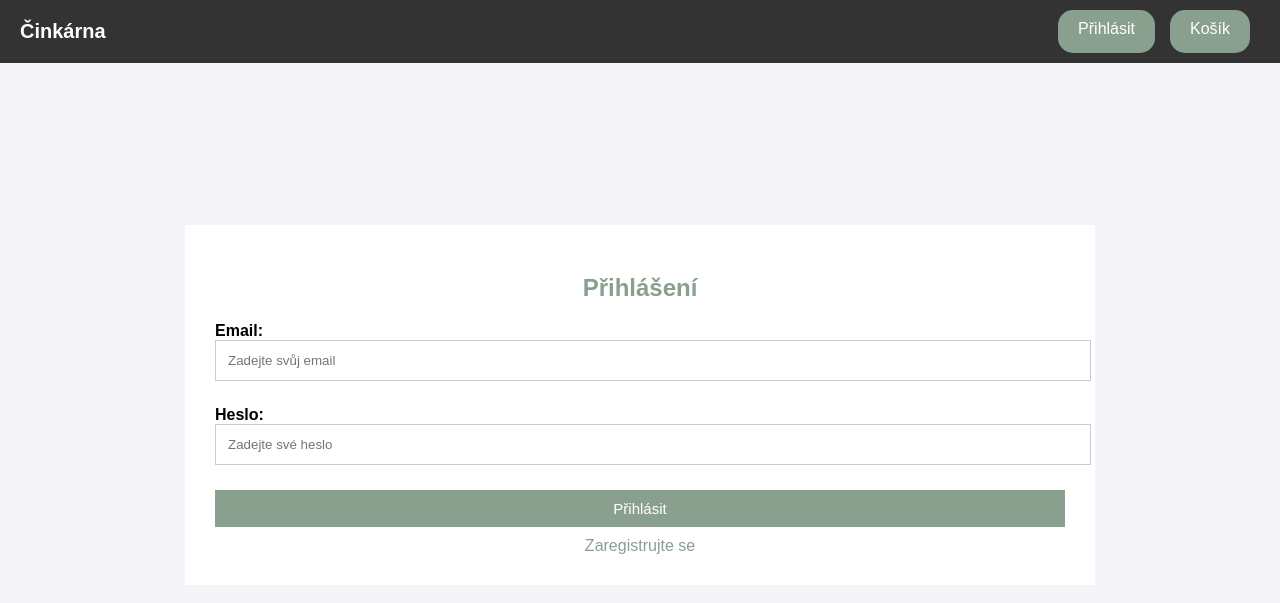
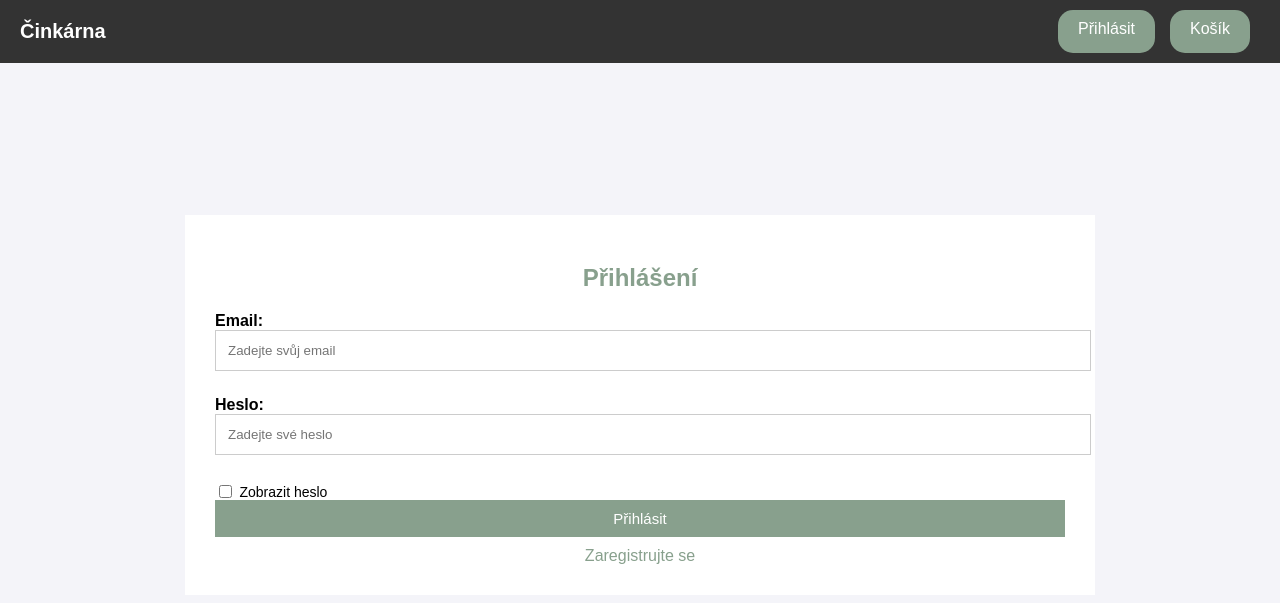
Before and after one commit to ondrej847/projekt-eshop, a PHP site: page /prihlaseni.php in a window 1280 px wide. Shown: the top 603 px of the page. Run offline with PHP 8.4, Linux system fonts and the light colour scheme.

Commit message:
create js, pridani checkbox v prihlaseni.php
funkce v javasciptu, aby si uzivavel mohl zobrazit heslo pri prihlasovani (udelano s velkou pomoci YT)

```diff
--- a/prihlaseni.php
+++ b/prihlaseni.php
@@ -1,3 +1,4 @@
+
 <?php
 /* kontrola sputeni session, jestli neni spustena tak ji my timto spustime */
 if (session_status() == PHP_SESSION_NONE) {
@@ -55,8 +56,17 @@ if ($_SERVER['REQUEST_METHOD'] === 'POST') {
         color: rgb(136, 160, 141);
         text-decoration: none;
     }
+    .checkbox {
+        position: relative;
+        top: 2px;
+    }   /* TODO - doupravit css na checkbox, aby byl vic nahore a spojeny se span textem */
+    .checkbox-text {
+        font-size: 14px;
+        vertical-align: middle;
+
+    }
 </style>
-
+<script src="script/script.js"></script>
     <div class="form-container">
         <h2>Přihlášení</h2>
         <form action="prihlaseni.php" method="POST">
@@ -64,9 +74,12 @@ if ($_SERVER['REQUEST_METHOD'] === 'POST') {
             <input type="email" name="email" placeholder="Zadejte svůj email" required>
 
             <label for="id_heslo">Heslo:</label>
-            <input type="password" name="heslo"  placeholder="Zadejte své heslo" required>
 
-            <input type="submit" value="Přihlásit">
+    <input type="password" name="heslo" id="id_heslo" placeholder="Zadejte své heslo" required>
+    <input type="checkbox" id="showPasswordCheckbox" class="checkbox">
+    <span class="checkbox-text">Zobrazit heslo</span>
+
+    <input type="submit" value="Přihlásit">
     <div class="register">
         <a href="register.php" class="register"> Zaregistrujte se</a>
 
--- /dev/null
+++ b/script/script.js
@@ -0,0 +1,12 @@
+document.addEventListener("DOMContentLoaded", function() {
+    const checkbox = document.getElementById('showPasswordCheckbox');
+    const passwordInput = document.getElementById('id_heslo');
+
+    checkbox.addEventListener('change', function () {
+        if (this.checked) {
+            passwordInput.type = 'text';
+        } else {
+            passwordInput.type = 'password';
+        }
+    });
+});
```
